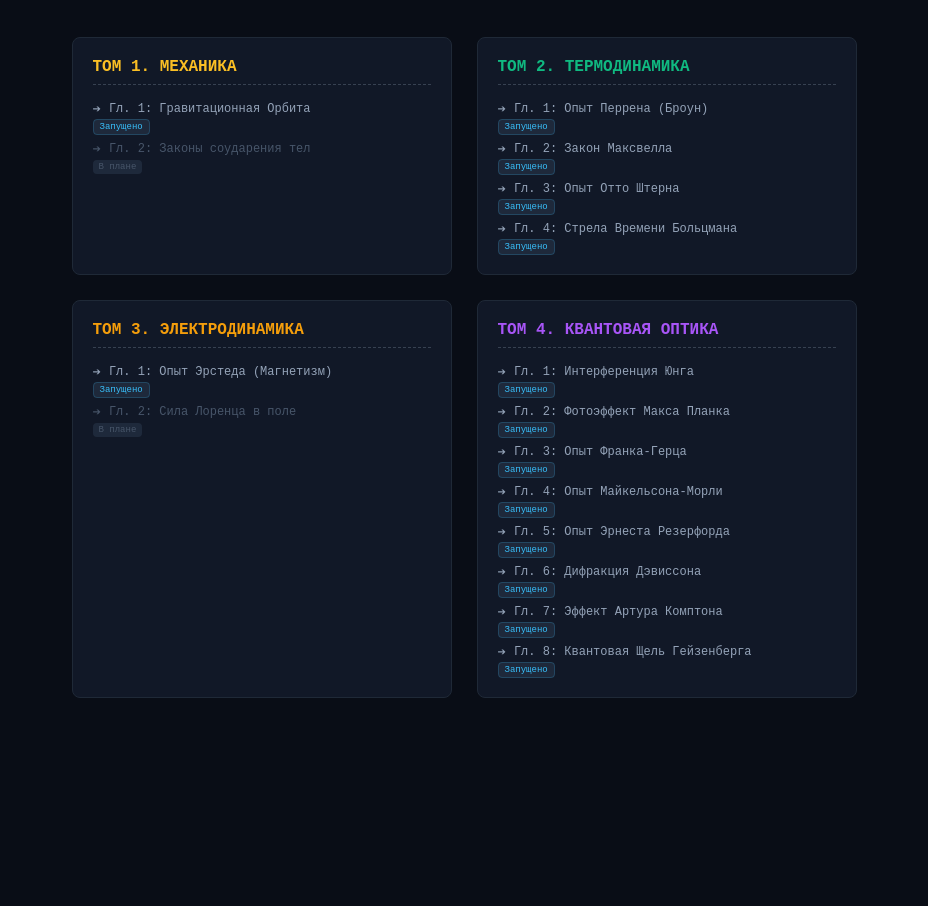
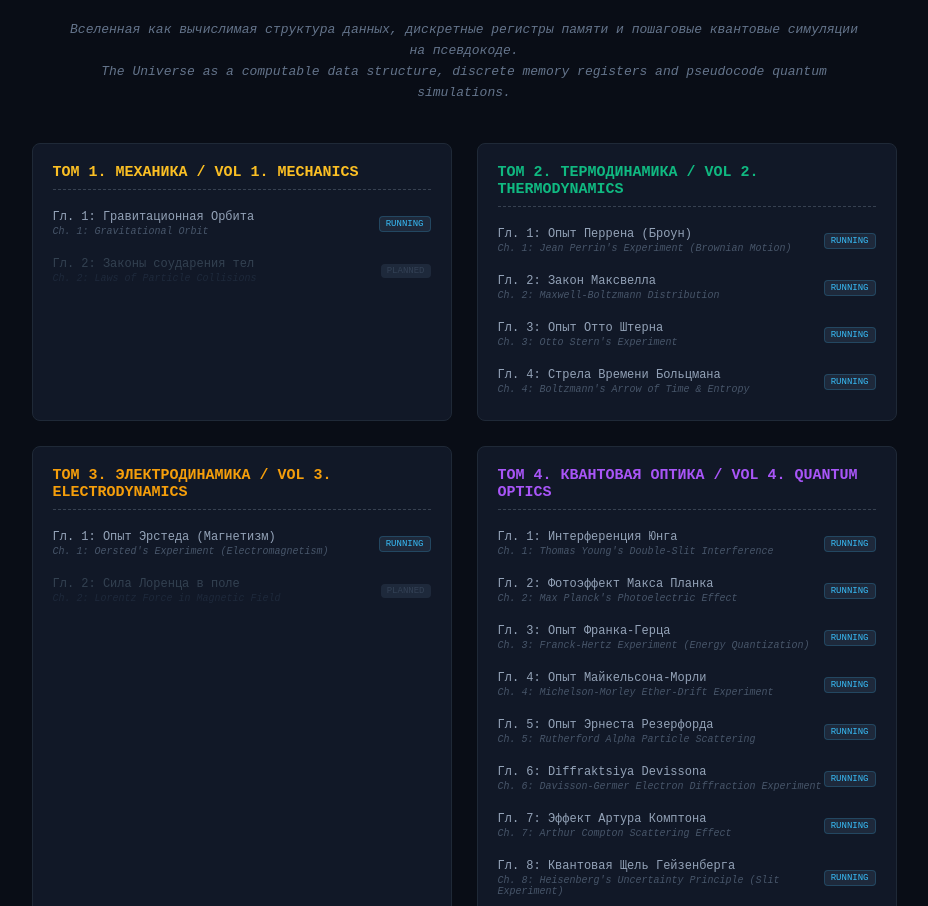
Before and after one commit to Rachkovskiy-I/physics-textbook, a plain HTML site: page index.html in a window 1280 px wide. Shown: the part 187-1093 px from the top of the page, without its empty margins (176-1104 px from the left). Before the commit the page ends 925 px from the top, so only its background shows below. Drawn offline with Linux system fonts and the light colour scheme.

Commit message:
Update index.html

```diff
--- a/index.html
+++ b/index.html
@@ -2,7 +2,7 @@
 <html lang="ru">
 <head>
     <meta charset="UTF-8">
-    <title>Māyā: Цифровой Учебник Фундаментальной Физики</title>
+    <title>Māyā: Interactive Digital Physics Textbook</title>
     <style>
         body {
             background-color: #090d16;
@@ -17,15 +17,15 @@
         .header {
             text-align: center;
             margin-bottom: 40px;
-            max-width: 700px;
+            max-width: 800px;
         }
-        h1 { color: #f59e0b; font-size: 28px; letter-spacing: 2px; margin-bottom: 5px; }
-        .manifesto { color: #64748b; font-size: 13px; font-style: italic; line-height: 1.5; }
+        h1 { color: #f59e0b; font-size: 26px; letter-spacing: 2px; margin-bottom: 10px; }
+        .manifesto { color: #64748b; font-size: 13px; font-style: italic; line-height: 1.6; }
         .grid {
             display: grid;
-            grid-template-columns: repeat(2, 380px);
+            grid-template-columns: repeat(2, 420px);
             gap: 25px;
-            max-width: 800px;
+            max-width: 900px;
         }
         .volume {
             background: #111827;
@@ -34,10 +34,10 @@
             padding: 20px;
             display: flex;
             flex-direction: column;
-            gap: 12px;
+            gap: 15px;
         }
         .volume-title {
-            font-size: 16px;
+            font-size: 15px;
             font-weight: bold;
             border-bottom: 1px dashed #374151;
             padding-bottom: 8px;
@@ -48,37 +48,31 @@
         .vol-3 { color: #f59e0b; }
         .vol-4 { color: #a855f7; }
 
-        .chapter-list {
+        .chapter-item {
+            display: flex;
+            align-items: center;
+            justify-content: space-between;
+            border-bottom: 1px solid #111827;
+            padding-bottom: 4px;
+        }
+        .chapter-link {
+            text-decoration: none;
             display: flex;
             flex-direction: column;
-            gap: 8px;
-            margin: 0;
-            padding: 0;
-            list-style: none;
+            gap: 2px;
         }
-        .chapter-link {
-            color: #94a3b8;
-            text-decoration: none;
-            font-size: 12px;
-            display: flex;
-            align-items: center;
-            gap: 8px;
-            transition: color 0.2s;
-        }
-        .chapter-link:hover {
-            color: #f1f5f9;
-        }
-        .chapter-link::before {
-            content: "➔";
-            font-size: 10px;
-        }
+        .ru-text { color: #94a3b8; font-size: 12px; transition: color 0.2s; }
+        .en-text { color: #475569; font-size: 10px; font-style: italic; transition: color 0.2s; }
+
+        a.chapter-link:hover .ru-text { color: #f1f5f9; }
+        a.chapter-link:hover .en-text { color: #94a3b8; }
+
         .badge {
             font-size: 9px;
             background: #1e293b;
             padding: 2px 6px;
             border-radius: 4px;
-            color: #475569;
-            margin-left: auto;
+            color: #334155;
         }
         .badge.ready {
             color: #38bdf8;
@@ -88,106 +82,148 @@
 </head>
 <body>
 
-        <div class="header">
+    <div class="header">
         <h1>ПРОЕКТ MĀYĀ: ИНТЕРАКТИВНАЯ ЦИФРОВАЯ ФИЗИКА</h1>
+        <h1>PROJECT MĀYĀ: INTERACTIVE DIGITAL PHYSICS</h1>
         <div class="manifesto">
             Фундаментальный курс физики, переписанный на язык пошаговых алгоритмов.<br>
-            Вселенная как вычислимая структура данных, дискретные регистры памяти и пошаговые квантовые симуляции на псевдокоде.
+            Fundamental course of physics rewritten into the language of step-by-step algorithms.<br><br>
+            Вселенная как вычислимая структура данных, дискретные регистры памяти и пошаговые квантовые симуляции на псевдокоде.<br>
+            The Universe as a computable data structure, discrete memory registers and pseudocode quantum simulations.
         </div>
     </div>
-
 
     <div class="grid">
         <!-- ТОМ 1 -->
         <div class="volume">
-            <div class="volume-title vol-1">ТОМ 1. МЕХАНИКА</div>
-            <ul class="chapter-list">
-                <li>
-                    <a class="chapter-link" href="gravity.html">Гл. 1: Гравитационная Орбита</a>
-                    <span class="badge ready">Запущено</span>
-                </li>
-                <li>
-                    <span class="chapter-link" style="color: #475569; cursor: not-allowed;">Гл. 2: Законы соударения тел</span>
-                    <span class="badge">В плане</span>
-                </li>
-            </ul>
+            <div class="volume-title vol-1">ТОМ 1. МЕХАНИКА / VOL 1. MECHANICS</div>
+            <div class="chapter-item">
+                <a class="chapter-link" href="gravity.html">
+                    <span class="ru-text">Гл. 1: Гравитационная Орбита</span>
+                    <span class="en-text">Ch. 1: Gravitational Orbit</span>
+                </a>
+                <span class="badge ready">RUNNING</span>
+            </div>
+            <div class="chapter-item">
+                <div class="chapter-link" style="cursor: not-allowed;">
+                    <span class="ru-text" style="color: #334151;">Гл. 2: Законы соударения тел</span>
+                    <span class="en-text" style="color: #1e293b;">Ch. 2: Laws of Particle Collisions</span>
+                </div>
+                <span class="badge">PLANNED</span>
+            </div>
         </div>
 
         <!-- ТОМ 2 -->
         <div class="volume">
-            <div class="volume-title vol-2">ТОМ 2. ТЕРМОДИНАМИКА</div>
-            <ul class="chapter-list">
-                <li>
-                    <a class="chapter-link" href="brownian_motion.html">Гл. 1: Опыт Перрена (Броун)</a>
-                    <span class="badge ready">Запущено</span>
-                </li>
-                <li>
-                    <a class="chapter-link" href="maxwell_distribution2.html">Гл. 2: Закон Максвелла</a>
-                    <span class="badge ready">Запущено</span>
-                </li>
-                <li>
-                    <a class="chapter-link" href="stern_experiment2.html">Гл. 3: Опыт Отто Штерна</a>
-                    <span class="badge ready">Запущено</span>
-                </li>
-                <li>
-                    <a class="chapter-link" href="entropy_arrow.html">Гл. 4: Стрела Времени Больцмана</a>
-                    <span class="badge ready">Запущено</span>
-                </li>
-            </ul>
+            <div class="volume-title vol-2">ТОМ 2. ТЕРМОДИНАМИКА / VOL 2. THERMODYNAMICS</div>
+            <div class="chapter-item">
+                <a class="chapter-link" href="brownian_motion.html">
+                    <span class="ru-text">Гл. 1: Опыт Перрена (Броун)</span>
+                    <span class="en-text">Ch. 1: Jean Perrin's Experiment (Brownian Motion)</span>
+                </a>
+                <span class="badge ready">RUNNING</span>
+            </div>
+            <div class="chapter-item">
+                <a class="chapter-link" href="maxwell_distribution2.html">
+                    <span class="ru-text">Гл. 2: Закон Максвелла</span>
+                    <span class="en-text">Ch. 2: Maxwell-Boltzmann Distribution</span>
+                </a>
+                <span class="badge ready">RUNNING</span>
+            </div>
+            <div class="chapter-item">
+                <a class="chapter-link" href="stern_experiment2.html">
+                    <span class="ru-text">Гл. 3: Опыт Отто Штерна</span>
+                    <span class="en-text">Ch. 3: Otto Stern's Experiment</span>
+                </a>
+                <span class="badge ready">RUNNING</span>
+            </div>
+            <div class="chapter-item">
+                <a class="chapter-link" href="entropy_arrow.html">
+                    <span class="ru-text">Гл. 4: Стрела Времени Больцмана</span>
+                    <span class="en-text">Ch. 4: Boltzmann's Arrow of Time & Entropy</span>
+                </a>
+                <span class="badge ready">RUNNING</span>
+            </div>
         </div>
 
         <!-- ТОМ 3 -->
         <div class="volume">
-            <div class="volume-title vol-3">ТОМ 3. ЭЛЕКТРОДИНАМИКА</div>
-            <ul class="chapter-list">
-                <li>
-                    <a class="chapter-link" href="oersted_experiment.html">Гл. 1: Опыт Эрстеда (Магнетизм)</a>
-                    <span class="badge ready">Запущено</span>
-                </li>
-                <li>
-                    <span class="chapter-link" style="color: #475569; cursor: not-allowed;">Гл. 2: Сила Лоренца в поле</span>
-                    <span class="badge">В плане</span>
-                </li>
-            </ul>
+            <div class="volume-title vol-3">ТОМ 3. ЭЛЕКТРОДИНАМИКА / VOL 3. ELECTRODYNAMICS</div>
+            <div class="chapter-item">
+                <a class="chapter-link" href="oersted_experiment.html">
+                    <span class="ru-text">Гл. 1: Опыт Эрстеда (Магнетизм)</span>
+                    <span class="en-text">Ch. 1: Oersted's Experiment (Electromagnetism)</span>
+                </a>
+                <span class="badge ready">RUNNING</span>
+            </div>
+            <div class="chapter-item">
+                <div class="chapter-link" style="cursor: not-allowed;">
+                    <span class="ru-text" style="color: #334151;">Гл. 2: Сила Лоренца в поле</span>
+                    <span class="en-text" style="color: #1e293b;">Ch. 2: Lorentz Force in Magnetic Field</span>
+                </div>
+                <span class="badge">PLANNED</span>
+            </div>
         </div>
 
         <!-- ТОМ 4 -->
         <div class="volume">
-            <div class="volume-title vol-4">ТОМ 4. КВАНТОВАЯ ОПТИКА</div>
-            <ul class="chapter-list">
-                <li>
-                    <a class="chapter-link" href="interferenc.html">Гл. 1: Интерференция Юнга</a>
-                    <span class="badge ready">Запущено</span>
-                </li>
-                <li>
-                    <a class="chapter-link" href="photoeffect.html">Гл. 2: Фотоэффект Макса Планка</a>
-                    <span class="badge ready">Запущено</span>
-                </li>
-                <li>
-                    <a class="chapter-link" href="frank_hertz.html">Гл. 3: Опыт Франка-Герца</a>
-                    <span class="badge ready">Запущено</span>
-                </li>
-                <li>
-                    <a class="chapter-link" href="michelson_morley.html">Гл. 4: Опыт Майкельсона-Морли</a>
-                    <span class="badge ready">Запущено</span>
-                </li>
-                <li>
-                    <a class="chapter-link" href="rutherford_scattering.html">Гл. 5: Опыт Эрнеста Резерфорда</a>
-                    <span class="badge ready">Запущено</span>
-                </li>
-                <li>
-                    <a class="chapter-link" href="davisson_germer.html">Гл. 6: Дифракция Дэвиссона</a>
-                    <span class="badge ready">Запущено</span>
-                </li>
-                <li>
-                    <a class="chapter-link" href="compton_effect.html">Гл. 7: Эффект Артура Комптона</a>
-                    <span class="badge ready">Запущено</span>
-                </li>
-                <li>
-                    <a class="chapter-link" href="heisenberg_uncertainty.html">Гл. 8: Квантовая Щель Гейзенберга</a>
-                    <span class="badge ready">Запущено</span>
-                </li>
-            </ul>
+            <div class="volume-title vol-4">ТОМ 4. КВАНТОВАЯ ОПТИКА / VOL 4. QUANTUM OPTICS</div>
+            <div class="chapter-item">
+                <a class="chapter-link" href="interferenc.html">
+                    <span class="ru-text">Гл. 1: Интерференция Юнга</span>
+                    <span class="en-text">Ch. 1: Thomas Young's Double-Slit Interference</span>
+                </a>
+                <span class="badge ready">RUNNING</span>
+            </div>
+            <div class="chapter-item">
+                <a class="chapter-link" href="photoeffect.html">
+                    <span class="ru-text">Гл. 2: Фотоэффект Макса Планка</span>
+                    <span class="en-text">Ch. 2: Max Planck's Photoelectric Effect</span>
+                </a>
+                <span class="badge ready">RUNNING</span>
+            </div>
+            <div class="chapter-item">
+                <a class="chapter-link" href="frank_hertz.html">
+                    <span class="ru-text">Гл. 3: Опыт Франка-Герца</span>
+                    <span class="en-text">Ch. 3: Franck-Hertz Experiment (Energy Quantization)</span>
+                </a>
+                <span class="badge ready">RUNNING</span>
+            </div>
+            <div class="chapter-item">
+                <a class="chapter-link" href="michelson_morley.html">
+                    <span class="ru-text">Гл. 4: Опыт Майкельсона-Морли</span>
+                    <span class="en-text">Ch. 4: Michelson-Morley Ether-Drift Experiment</span>
+                </a>
+                <span class="badge ready">RUNNING</span>
+            </div>
+            <div class="chapter-item">
+                <a class="chapter-link" href="rutherford_scattering.html">
+                    <span class="ru-text">Гл. 5: Опыт Эрнеста Резерфорда</span>
+                    <span class="en-text">Ch. 5: Rutherford Alpha Particle Scattering</span>
+                </a>
+                <span class="badge ready">RUNNING</span>
+            </div>
+            <div class="chapter-item">
+                <a class="chapter-link" href="davisson_germer.html">
+                    <span class="ru-text">Гл. 6: Diffraktsiya Devissona</span>
+                    <span class="en-text">Ch. 6: Davisson-Germer Electron Diffraction Experiment</span>
+                </a>
+                <span class="badge ready">RUNNING</span>
+            </div>
+            <div class="chapter-item">
+                <a class="chapter-link" href="compton_effect.html">
+                    <span class="ru-text">Гл. 7: Эффект Артура Комптона</span>
+                    <span class="en-text">Ch. 7: Arthur Compton Scattering Effect</span>
+                </a>
+                <span class="badge ready">RUNNING</span>
+            </div>
+            <div class="chapter-item">
+                <a class="chapter-link" href="heisenberg_uncertainty.html">
+                    <span class="ru-text">Гл. 8: Квантовая Щель Гейзенберга</span>
+                    <span class="en-text">Ch. 8: Heisenberg's Uncertainty Principle (Slit Experiment)</span>
+                </a>
+                <span class="badge ready">RUNNING</span>
+            </div>
         </div>
     </div>
 
```
